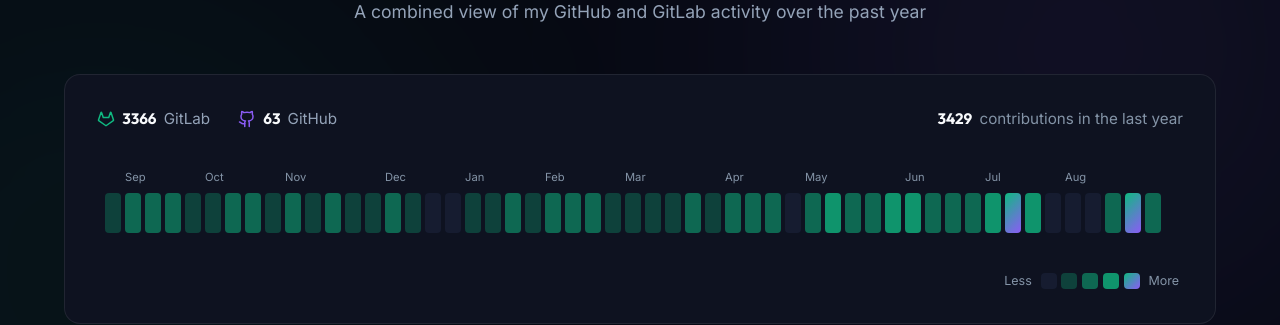
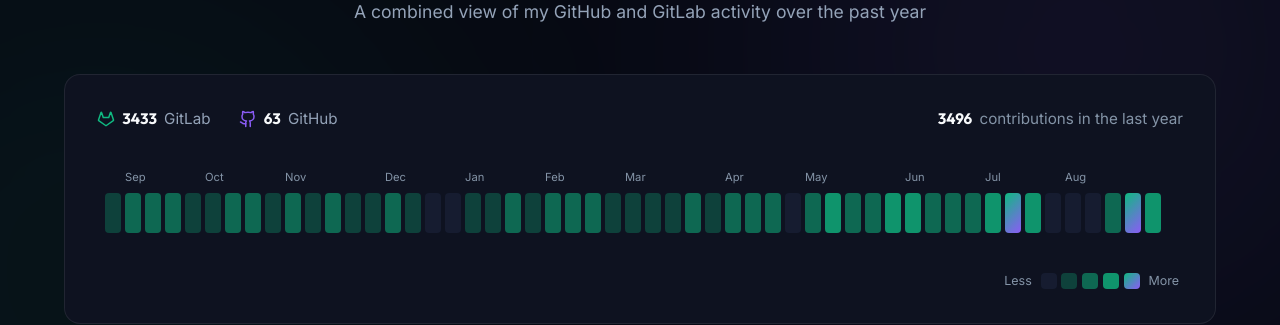
Before and after one commit to NickBourque/NickBourque.github.io, a Jekyll site: the page built from index.html, in a window 1280 px wide and 900 px high, scrolled down 2054 px. Shown: the part 151-476 px from the top of the window. Built offline with Jekyll 4.4.1, drawn with Linux system fonts in a browser that asks for light colours; nearby versions of some CDN libraries.

Commit message:
chore: refresh contributions data

```diff
--- a/_data/contributions.json
+++ b/_data/contributions.json
@@ -1,9 +1,9 @@
 {
-  "generated": "2026-09-04",
+  "generated": "2026-09-05",
   "totals": {
     "github": 63,
-    "gitlab": 3366,
-    "combined": 3429
+    "gitlab": 3433,
+    "combined": 3496
   },
   "max": 214,
   "weeks": [
@@ -427,9 +427,9 @@
       "weekStart": "2026-08-30",
       "monthLabel": "",
       "gh": 0,
-      "gl": 57,
-      "total": 57,
-      "level": 2
+      "gl": 124,
+      "total": 124,
+      "level": 3
     }
   ]
 }
```
